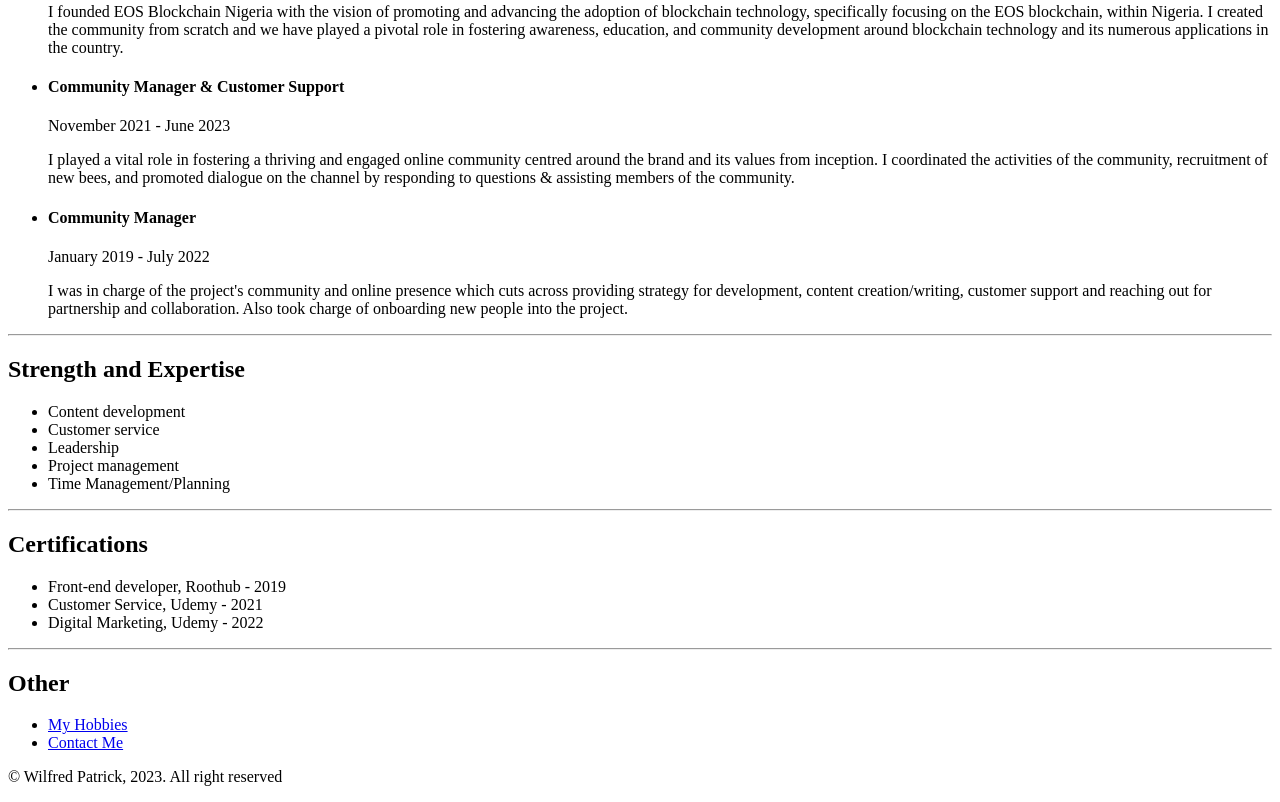
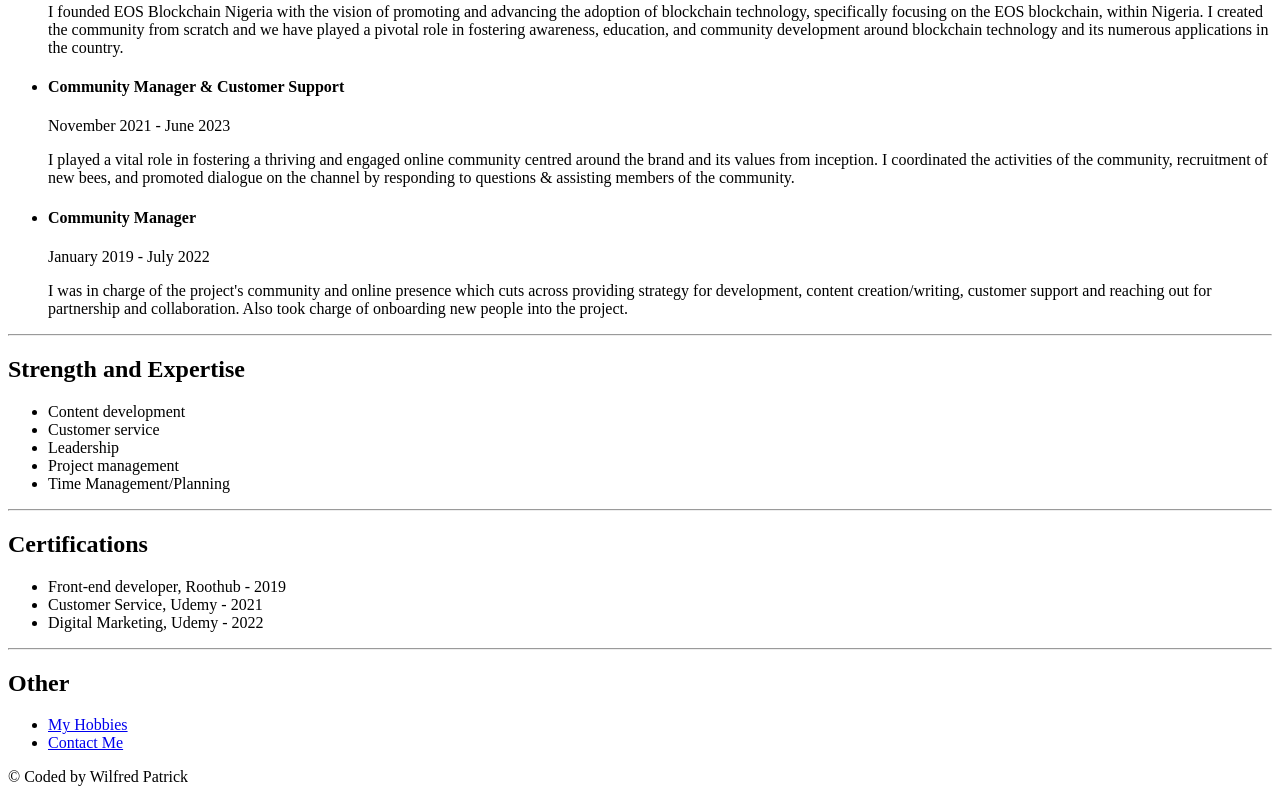
Before and after one commit to willspatrick/my-resume, a plain HTML site: page index.html in a window 1280 px wide. Shown: the part 678-1480 px from the top of the page. Drawn offline with Linux system fonts and the light colour scheme.

Commit message:
index.html

```diff
--- a/index.html
+++ b/index.html
@@ -53,7 +53,7 @@
         <li><a href="public/contact.html">Contact Me</a></li>
     </ul>
     <footer>
-        <p>© Wilfred Patrick, 2023. All right reserved</p>
+        <p>© Coded by Wilfred Patrick</p>
     </footer>
 
 </body>
```
